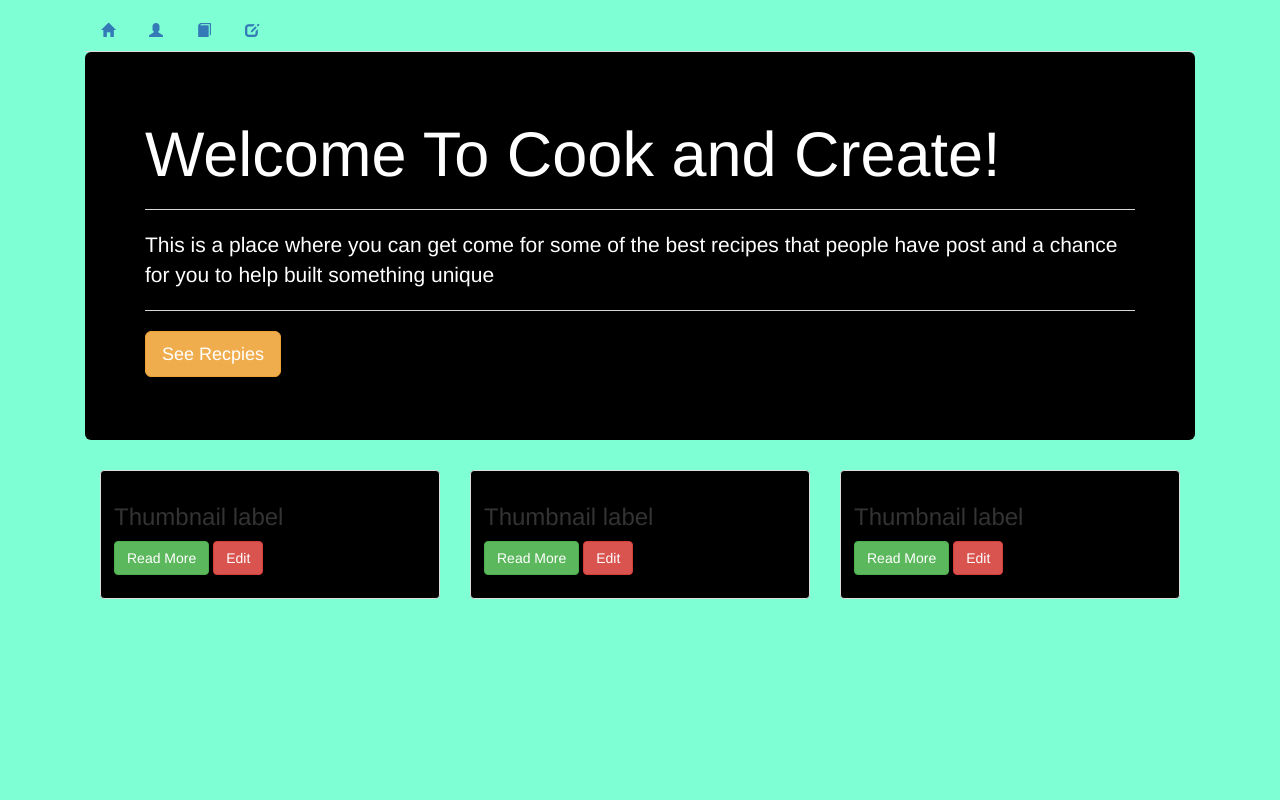
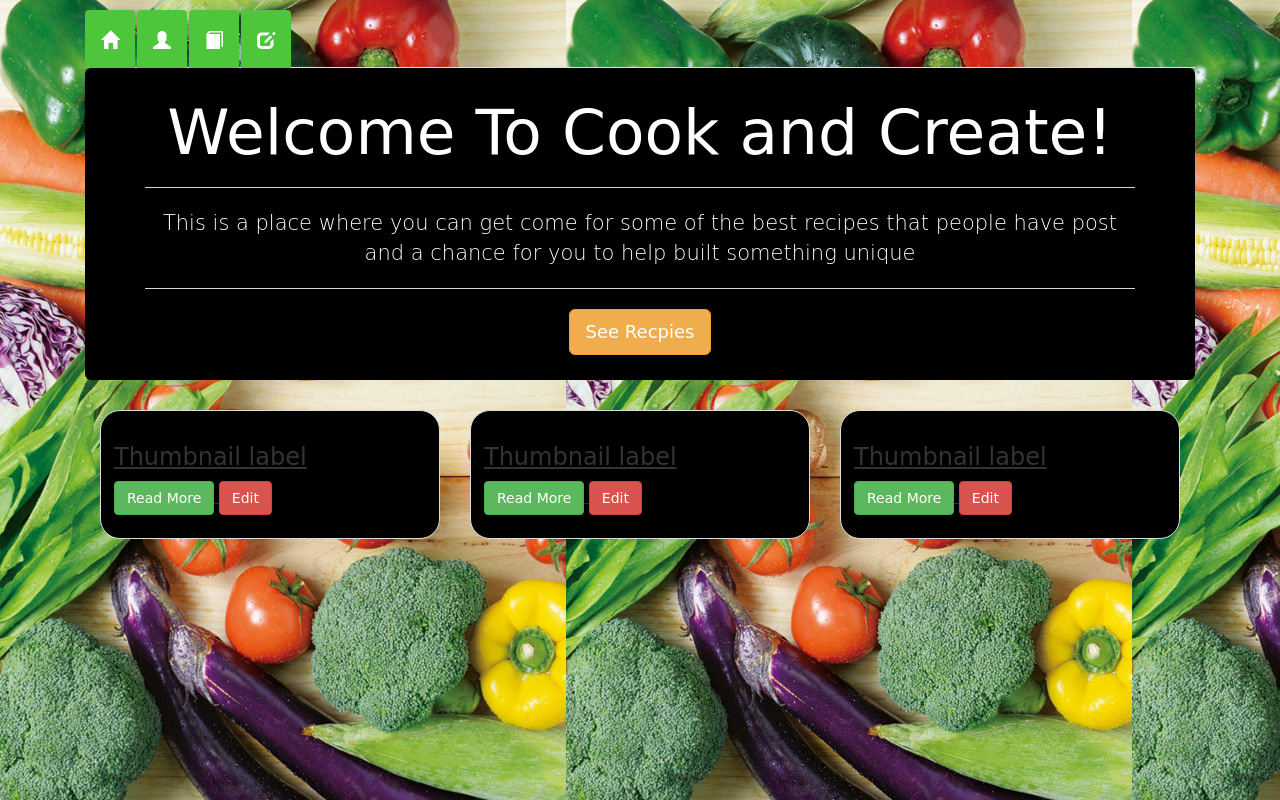
Before and after one commit to patrickoneill/paddys-recipe-app, a Flask app: page / in a window 1280 px wide. Run offline with Flask 2, Linux system fonts and the light colour scheme; some libraries are stand-ins or nearby versions.

Commit message:
changed styling to the pages

```diff
--- a/static/css/style.css
+++ b/static/css/style.css
@@ -1,15 +1,38 @@
 body {
     background-color: aquamarine;
     margin: 10px;
-
+    background: url(../images/background.jpg);
+}
+.glyph-btn {
+    background-color: #4ec63b;
+    opacity: 5;
+}
+.glyphicon {
+    font-size: large;
+    color: white;
+    position: relative;
+    top: 1px;
+    display: inline-block;
+    font-family: 'Glyphicons Halflings';
+    font-style: normal;
+    font-weight: 500;
+    line-height: 2;
+    -webkit-font-smoothing: antialiased;
+    -moz-osx-font-smoothing: grayscale;
 }
 
 .jumbotron {
     color: white;
     background-color: black;
+    padding:10px;
+    font-family: cursive;
+    text-align: center;
 }
 
 .thumbnail {
     background-color: black;
-    color: white;
+    border-radius: 20px;
+    text-decoration: underline;
+    font-family: cursive;
+    text-align: justify;
 }
```
